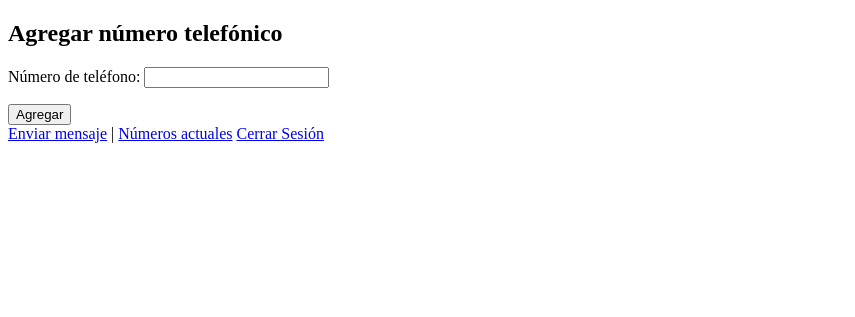
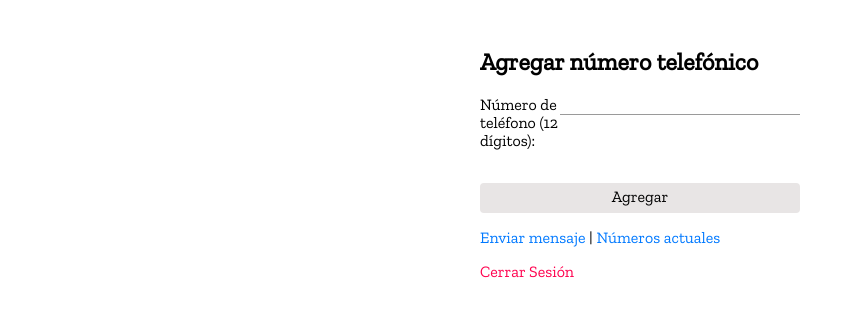
Before and after one commit to rafaelmv/smsuela, a Django app: page /numbers/new/ in a window 1280 px wide. Shown: the top 317 px of the page, without its empty margins (0-855 px from the left). Run offline with Django 3.2, Linux system fonts and the light colour scheme; the visitor is signed in with stand-in values (Sample User, id 1).

Commit message:
Styles ready :rocket:

```diff
--- a/home/forms.py
+++ b/home/forms.py
@@ -7,7 +7,7 @@ class NumberForm(forms.ModelForm):
         model = Number
         fields = ['phone_number']
         labels = {
-            'phone_number': 'Número de teléfono'
+            'phone_number': 'Número de teléfono (12 dígitos)'
         }
 
     def clean_phone_number(self):
@@ -16,4 +16,4 @@ class NumberForm(forms.ModelForm):
 
 
 class MessageForm(forms.Form):
-    body_message = forms.CharField(label='Tu mensaje (12 dígitos)', max_length=153, required=False)
+    body_message = forms.CharField(label='Tu mensaje', max_length=153, required=False)
--- a/home/templates/base.html
+++ b/home/templates/base.html
@@ -1,16 +1,25 @@
 <!DOCTYPE html>
 <html lang="en">
 <head>
+  {% load static from staticfiles %}
   <meta charset="UTF-8">
   <meta name="viewport"
         content="width=device-width, user-scalable=no, initial-scale=1.0, maximum-scale=1.0, minimum-scale=1.0">
   <title>{{ title }}</title>
+
+  <link rel="stylesheet" href="{% static "css/lib/normalize.css" %}">
+  <link rel="stylesheet" href="{% static "css/base.css" %}">
 </head>
 <body>
-  {% block content %}{% endblock content %}
 
-  {% if user.is_authenticated %}
-    <a href="{% url "logout" %}">Cerrar Sesión</a>
-  {% endif %}
+  <section class="wrapper">
+    {% block content %}{% endblock content %}
+  </section>
+
+  <footer class="wrapper">
+    {% if user.is_authenticated %}
+      <a href="{% url "logout" %}" class="link">Cerrar Sesión</a>
+    {% endif %}
+  </footer>
 </body>
 </html>
--- a/home/templates/home/index.html
+++ b/home/templates/home/index.html
@@ -27,7 +27,7 @@
     <p>{{ number.phone_number }}</p>
   {% endfor %}
 
-  <a href="{% url "home:new" %}">Agregar número</a> |
-  <a href="{% url "home:number_list" %}">Números actuales</a>
+  <a href="{% url "home:new" %}" class="link">Agregar número</a> |
+  <a href="{% url "home:number_list" %}" class="link">Números actuales</a>
 
 {% endblock content %}
--- a/home/templates/home/new_number.html
+++ b/home/templates/home/new_number.html
@@ -10,7 +10,7 @@
     <button type="submit">Agregar</button>
   </form>
 
-  <a href="{% url "home:hello" %}">Enviar mensaje</a> |
-  <a href="{% url "home:number_list" %}">Números actuales</a>
+  <a href="{% url "home:hello" %}" class="link">Enviar mensaje</a> |
+  <a href="{% url "home:number_list" %}" class="link">Números actuales</a>
 
 {% endblock content %}
--- a/home/templates/home/number_list.html
+++ b/home/templates/home/number_list.html
@@ -19,8 +19,8 @@
 
   {% endif %}
 
-    <a href="{% url "home:new" %}">Agregar número</a> |
-  <a href="{% url "home:hello" %}">Enviar mensaje</a>
+    <a href="{% url "home:new" %}" class="link">Agregar número</a> |
+  <a href="{% url "home:hello" %}" class="link">Enviar mensaje</a>
 
 
 {% endblock content %}
--- a/smsuela/settings.py
+++ b/smsuela/settings.py
@@ -97,5 +97,10 @@ USE_L10N = True
 
 USE_TZ = True
 
+STATICFILES_DIRS = [
+    os.path.join(BASE_DIR, 'static')
+]
+
 STATIC_URL = '/static/'
+
 STATIC_ROOT = 'staticfiles'
--- /dev/null
+++ b/static/css/base.css
@@ -0,0 +1,67 @@
+@import url('https://fonts.googleapis.com/css?family=Zilla+Slab:300,400');
+
+html {
+  font-family: 'Zilla Slab', serif;
+  font-size: 16px;
+}
+
+.wrapper {
+  width: 90%;
+  margin: 0 auto;
+}
+
+footer.wrapper {
+  margin-top: 1em;
+}
+
+section.wrapper {
+  margin-top: 3em;
+}
+
+section.wrapper form label {
+  width: 25%;
+  clear: right;
+  text-align: left;
+  padding: 0;
+}
+
+section.wrapper form input[type='text'], input[type='password'], label {
+  float: left;
+  width: 75%;
+  margin: 0 0 2em 0;
+  padding: 0;
+  border: none;
+}
+
+section.wrapper form input[type='text'], input[type='password'] {
+  border-bottom: 1px solid #9a9a9a;
+  outline: none;
+}
+
+section.wrapper form button[type='submit'] {
+  width: 100%;
+  outline: none;
+  border: none;
+  font-family: 'Zilla Slab', serif;
+  background-color: #e8e5e5;
+  height: 30px;
+  cursor: pointer;
+  border-radius: 4px;
+  margin-bottom: 1em;
+}
+
+section.wrapper .link {
+  text-decoration: none;
+  color: #0079ff;
+}
+
+footer.wrapper .link {
+  text-decoration: none;
+  color: #ff004e;
+}
+
+@media (min-width: 800px) {
+  .wrapper {
+    width: 25%;
+  }
+}
```
Also changed, not shown: README.md, static/css/lib/normalize.css (added), 1 other file.
